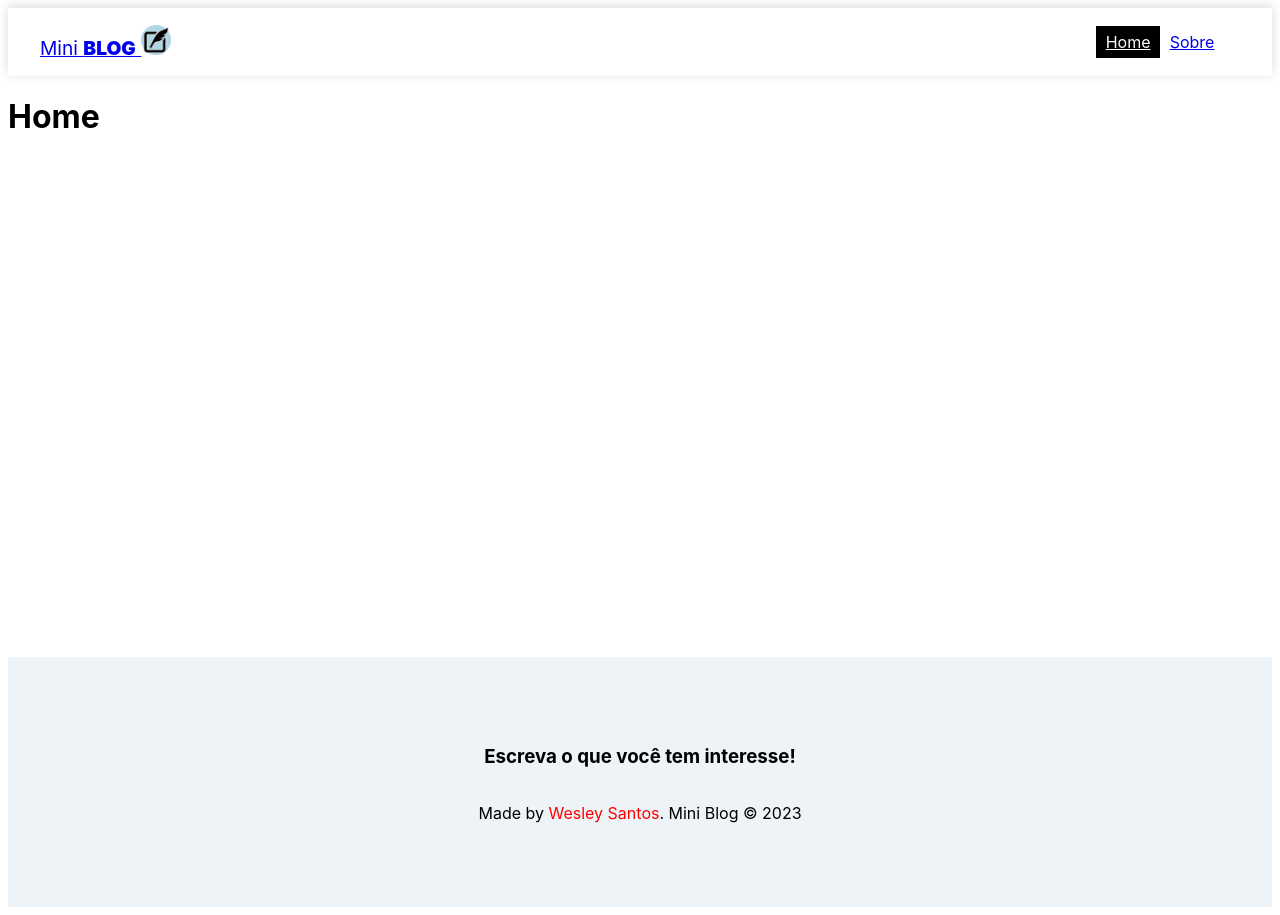
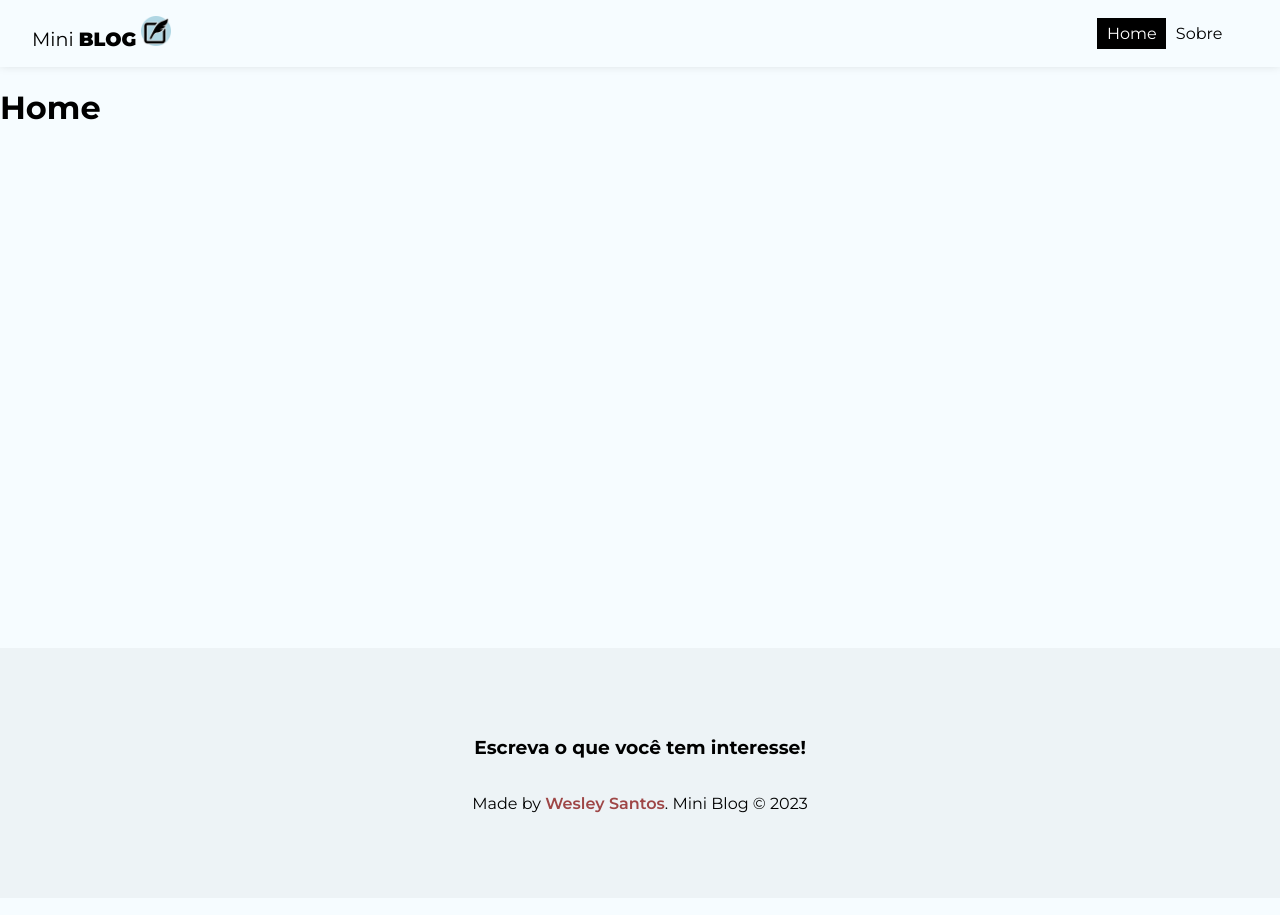
Before and after one commit to TitanCodeXD/Mini-Blog, a React (Vite) app: page / in a window 1280 px wide. Built offline with nearby package versions, Linux system fonts and the light colour scheme.

Commit message:
Estilos gerais do projeto

```diff
--- a/index.html
+++ b/index.html
@@ -4,6 +4,10 @@
     <meta charset="UTF-8" />
 
     <link rel="icon" type="image/svg+xml" href="/src/img/blog-image2.png" />
+
+    <link rel="preconnect" href="https://fonts.googleapis.com">
+    <link rel="preconnect" href="https://fonts.gstatic.com" crossorigin>
+    <link href="https://fonts.googleapis.com/css2?family=Montserrat:ital,wght@0,100;0,200;0,300;0,400;0,500;0,600;0,700;0,800;0,900;1,100;1,200;1,300;1,400;1,500;1,600;1,700;1,800;1,900&display=swap" rel="stylesheet">
 
     <meta name="viewport" content="width=device-width, initial-scale=1.0" />
 
--- a/src/components/Footer/Footer.module.css
+++ b/src/components/Footer/Footer.module.css
@@ -8,11 +8,12 @@
 }
 
 .footer a {
+    font-weight: 600;
     text-decoration: none;
-    color: red;
+    color: rgb(158, 70, 70);
 }
 
 .footer a:hover{
-    transition: 0.3s;
-    color: blue;
+    transition: 0.4s;
+    color: rgb(115, 115, 219);
 }
--- a/src/index.css
+++ b/src/index.css
@@ -1,3 +1,38 @@
 :root {
-  font-family: Inter, system-ui, Avenir, Helvetica, Arial, sans-serif;
+  font-family: 'Montserrat', sans-serif;
+  /* font-family: Inter, system-ui, Avenir, Helvetica, Arial, sans-serif; */
 }
+
+body {
+  background-color: #f6fcff;
+  margin: 0;
+  padding: 0;
+  font-family: 'Montserrat', sans-serif;
+}
+
+input::placeholder,
+textarea::placeholder {
+  font-family: 'Montserrat', sans-serif;
+}
+
+input::focus,
+textarea:focus {
+  outline: none;
+}
+
+a,
+nav button {
+  text-decoration: none;
+  background-color: transparent;
+  border: none;
+  color: black;
+  transition: .4s;
+  font-size: 1em;
+  cursor: pointer;
+  font-family: 'Montserrat', sans-serif;
+}
+
+a:hover,
+nav button:hover {
+  color: #bbb;
+}
--- a/src/pages/Home/Home.jsx
+++ b/src/pages/Home/Home.jsx
@@ -6,7 +6,7 @@
 
 const Home = () => {
   return (
-    <div>
+    <div className={styles.lista}>
         <h1>Home</h1>
     </div>
   )
```
